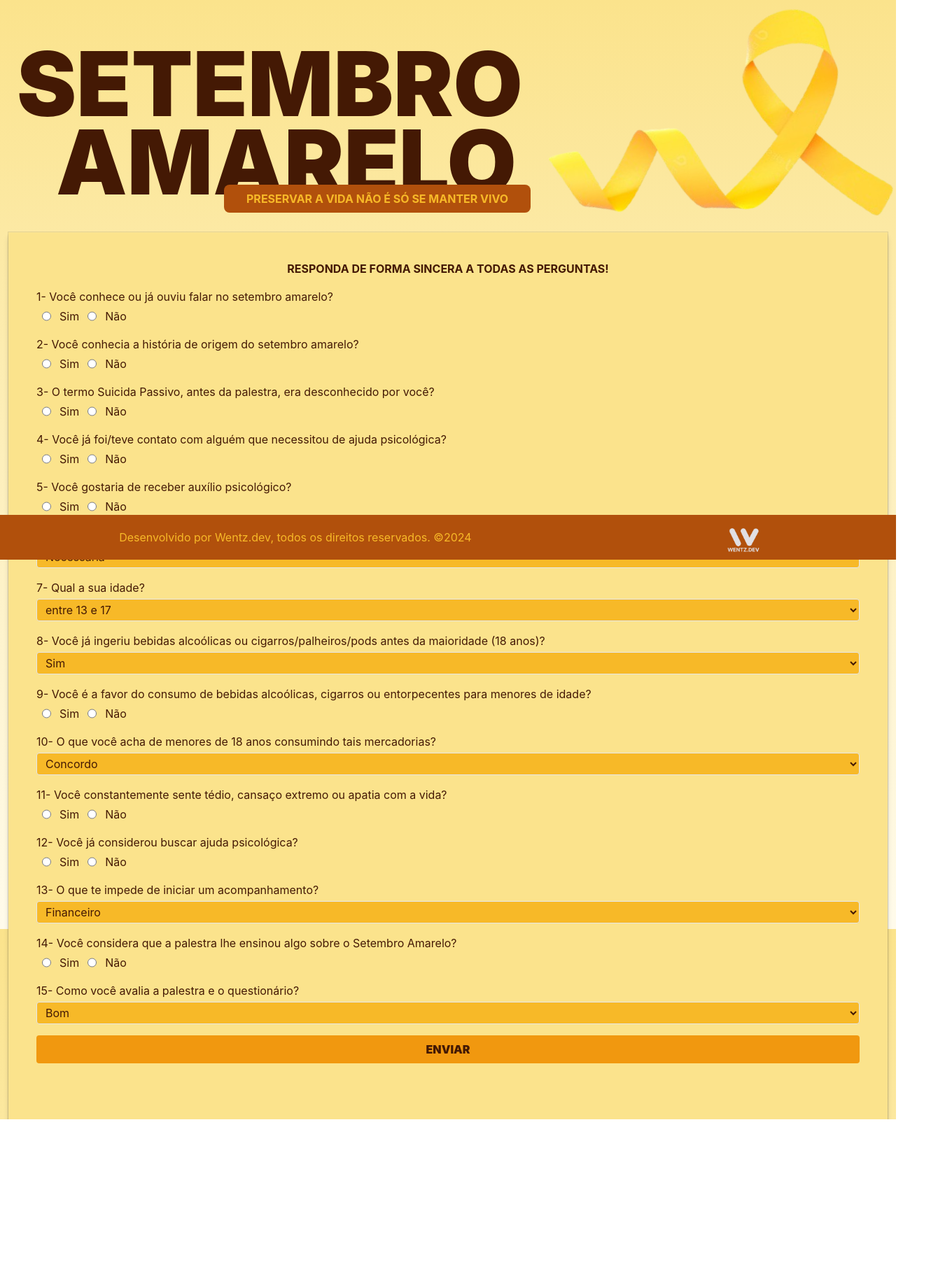
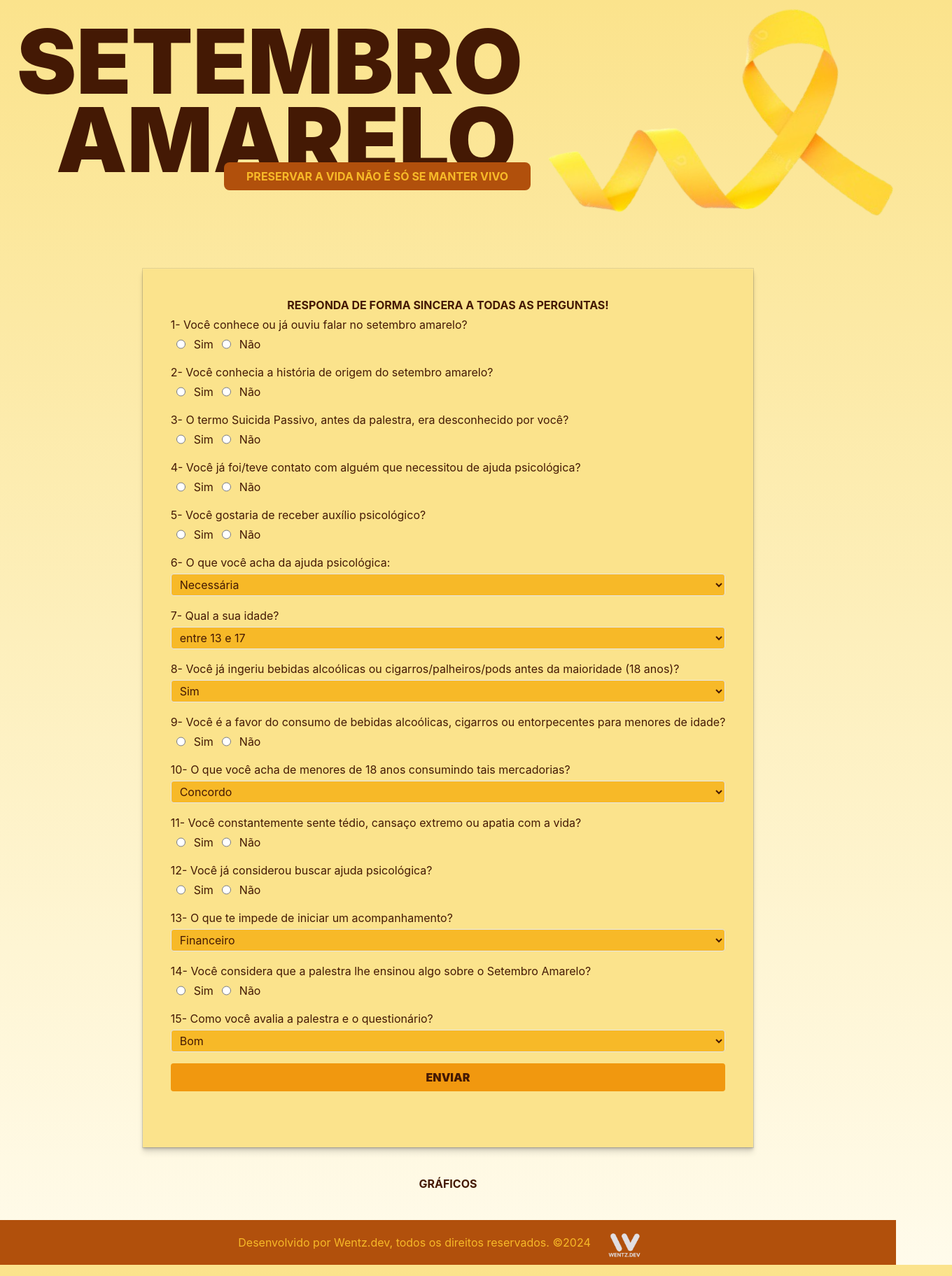
Before and after one commit to gewentz/setembroAmarelo, a React (Vite) app: page / in a window 1280 px wide. Shown: the whole page at 70% size, 1360 px wide, since content can reach past the window. Before the commit the page ends 1600 px from the top, so only its background shows below. Built offline with nearby package versions, Linux system fonts and the light colour scheme.

Commit message:
"Refactored App component layout and styling"

```diff
--- a/src/App.tsx
+++ b/src/App.tsx
@@ -3,22 +3,39 @@ import Formulario from "./components/form"
 function App() {
 
   return (
-    <main className="flex flex-col w-full h-full items-center bg-gradient-to-t from-selectiveyellow-50 to-selectiveyellow-200 gap-9">
-        <div id="Hero" className="w-full h-fit">
-          <div className="w-full h-64 md:h-96 fixed top-0 left-0 bg-laco bg-no-repeat bg-[length:200px_200px] md:bg-[length:auto] bg-right py-5 md:py-10">
+    <main className="flex flex-col w-full h-full items-center bg-gradient-to-t from-selectiveyellow-50 to-selectiveyellow-200">
+
+        <div id="Hero" className="w-full h-full">
+          <div className="w-full h-64 md:h-96 relative top-0 left-0 bg-laco bg-no-repeat bg-[length:200px_200px] md:bg-[length:auto] bg-right py-5 md:py-2">
+
             <h1 className="text-6xl md:text-9xl font-black relative top-4 left-6 uppercase text-selectiveyellow-950">Setembro</h1>
+
             <h1 className="text-6xl md:text-9xl font-black relative left-20 uppercase text-selectiveyellow-950">Amarelo</h1>
+
             <h2 className="bg-selectiveyellow-700 rounded-lg text-selectiveyellow-400 z-10 relative  uppercase font-bold py-2 md:px-8 px-2 text-center left-32  md:left-80 -translate-y-5 md:-translate-y-8 text-[10px] md:text-base w-fit">Preservar a vida não é só se manter vivo</h2>
           </div>
-          <div className="relative shadow-shape bg-selectiveyellow-200 p-4 md:p-10 flex flex-col top-44 md:gap-4 md:top-80 m-3 pb-10">
+        </div>
+
+          <div className="relative shadow-shape bg-selectiveyellow-200 p-4 md:p-10 flex flex-col md:gap-1 mx-3 pb-10">
             <h2 className="text-center uppercase font-bold text-selectiveyellow-950">Responda de forma sincera a todas as perguntas!</h2>
             <Formulario />
           </div>
-        </div>
 
-        <footer>
-          <div className="flex flex-row justify-around items-center bg-selectiveyellow-700 text-selectiveyellow-400 left-0 fixed w-full bottom-0 h-16">
+          <div className="relative p-4 md:p-10 flex md:gap-4 mx-3 pb-10">
+            <h2 className="text-center uppercase font-bold text-selectiveyellow-950">
+              Gráficos
+            </h2>
+
+          </div>
+
+
+
+
+
+        <footer className="w-full mx-3">
+          <div className="flex justify-center items-center bg-selectiveyellow-700 text-selectiveyellow-400 w-full h-16">
             <p className="text-center text-[10px] md:text-base">Desenvolvido por <a href="https://wentz.dev.br" target="_blank" rel="noopener noreferrer">Wentz.dev</a>, todos os direitos reservados. &#169;2024</p>
+
             <a href="https://wentz.dev.br" target="_blank" className="size-20 md:size-24"><img src="/public/logo white.svg" alt="Logo Wentz.dev.br" /></a>
           </div>
         </footer>
```
